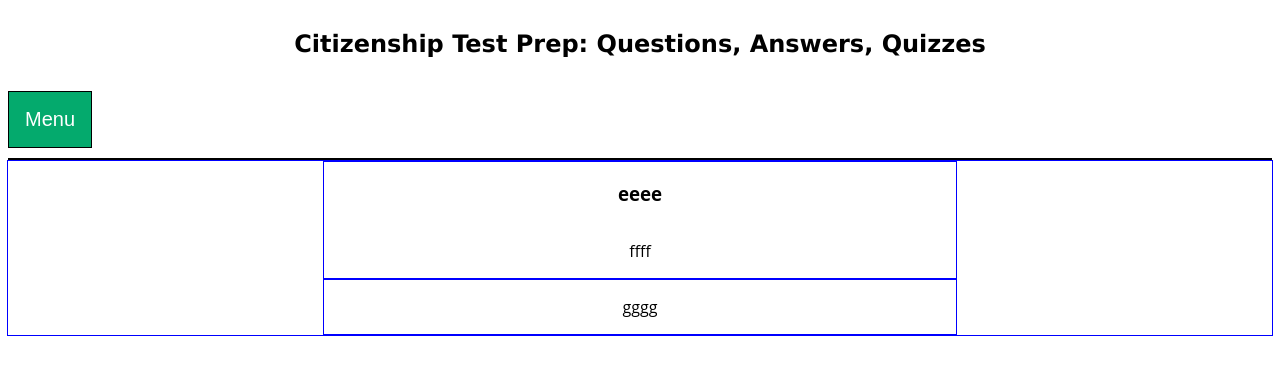
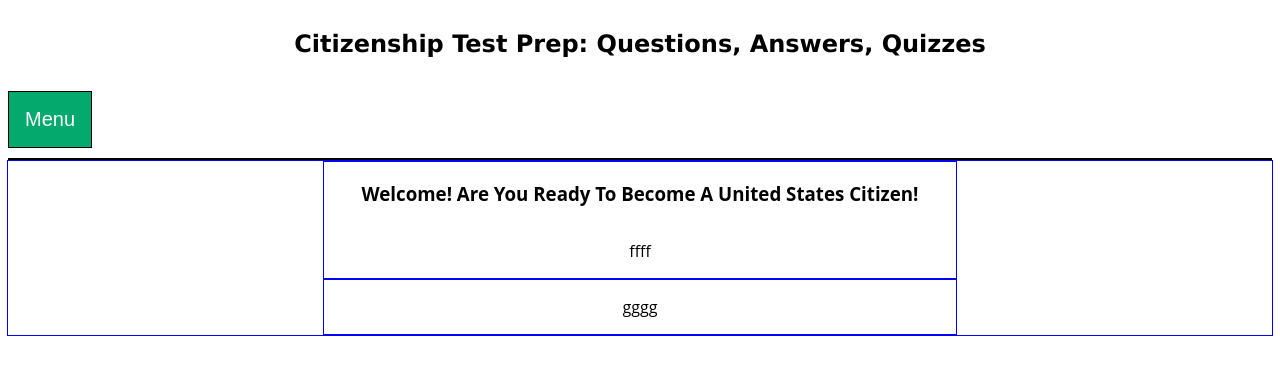
Before and after one commit to mmaustin/citizenship-questions-answers, a React (Create React App) app in the folder citizenship-frontend/: page / in a window 1280 px wide. Shown: the top 374 px of the page. Built offline with nearby package versions, Linux system fonts and the light colour scheme.

Commit message:
added a heading to the home page

```diff
--- a/citizenship-frontend/src/features/homePage/HomePage.js
+++ b/citizenship-frontend/src/features/homePage/HomePage.js
@@ -4,7 +4,7 @@ export const HomePage = () => {
     return(
         <div id='home-container'>
             <div id='home-welcome'>
-                <h3>eeee</h3>
+                <h3>Welcome! Are You Ready To Become A United States Citizen!</h3>
                 <p>ffff</p>
             </div>
             <div id='home-instructions'>
```
